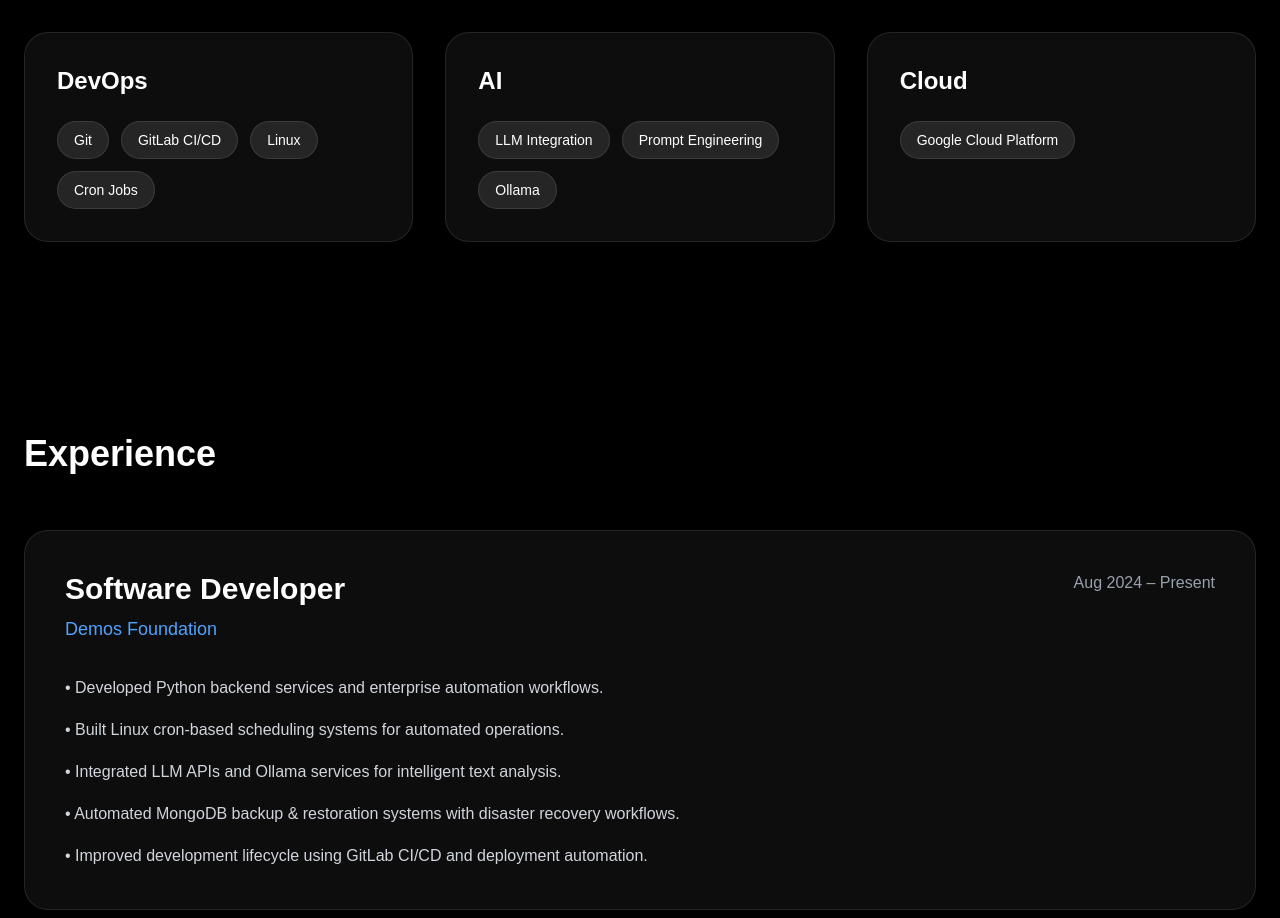
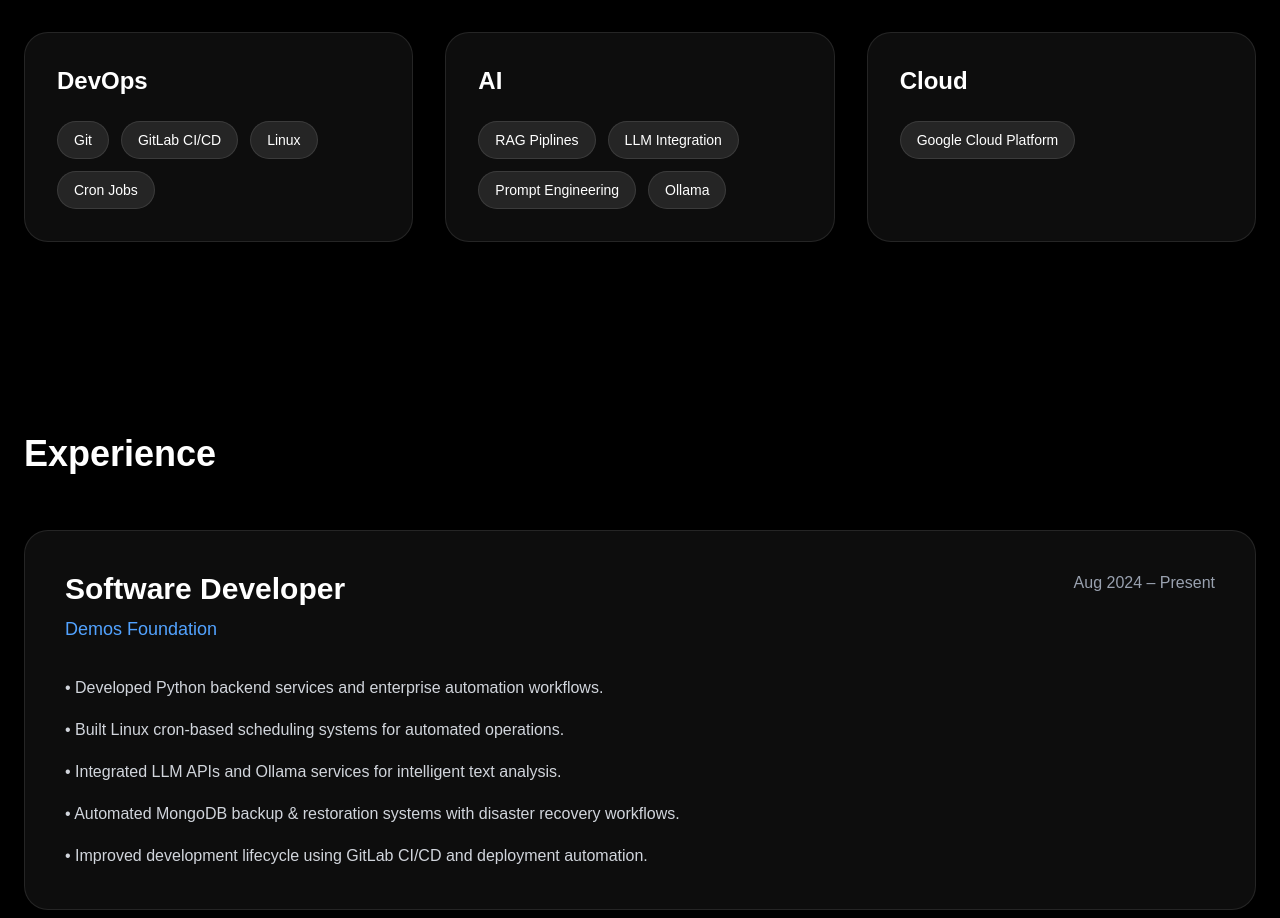
Before and after one commit to shikhar7077/portfolio, a Next.js app: page / in a window 1280 px wide. Shown: the part 1620-2538 px from the top of the page. Built offline with nearby package versions, Linux system fonts and the light colour scheme.

Commit message:
update skill

```diff
--- a/app/page.tsx
+++ b/app/page.tsx
@@ -5,7 +5,7 @@
     Backend: ["FastAPI", "REST APIs", "Django"],
     Databases: ["MongoDB", "PostgreSQL"],
     DevOps: ["Git", "GitLab CI/CD", "Linux", "Cron Jobs"],
-    AI: ["LLM Integration", "Prompt Engineering", "Ollama"],
+    AI: ["RAG Piplines", "LLM Integration", "Prompt Engineering", "Ollama"],
     Cloud: ["Google Cloud Platform"]
   };
 
```
